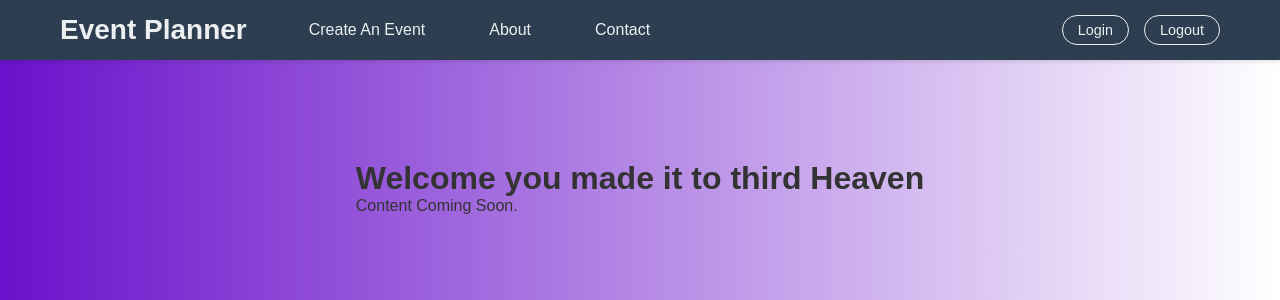
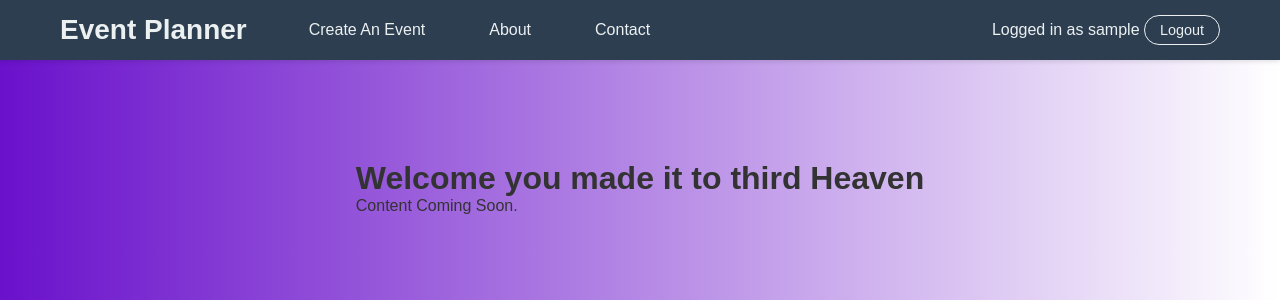
Before and after one commit to AlinaniSilomba/EventsApp, a Django app: page /events/ in a window 1280 px wide. Shown: the top 300 px of the page. Run offline with Django 5.2, Linux system fonts and the light colour scheme; the visitor is signed in with stand-in values (Sample User, id 1); some libraries are stand-ins or nearby versions.

Commit message:
Refactor navigation logic to conditionally display login/logout links; clean up HTML structure and add CSS comments for clarity

```diff
--- a/EventsPlanner/events/static/styles.css
+++ b/EventsPlanner/events/static/styles.css
@@ -246,11 +246,11 @@ body {
     /* flex-grow: 1; */ /* Alternative: Use this to push auth links right if margin-left: auto is not used on .navbar-auth */
 }
 
-/* Individual Main Navigation Link Item (LI) */
+/* Individual Main Navigation Link Item (LI)
 .nav-item {
-    /* No specific styles needed if using gap on ul */
+    /* No specific styles needed if using gap on ul
 }
-
+*/
 /* Individual Main Navigation Link (A) */
 .nav-link {
     color: #ecf0f1;
--- a/EventsPlanner/events/templates/events/index.html
+++ b/EventsPlanner/events/templates/events/index.html
@@ -18,9 +18,20 @@
             </li>
         </ul>
 
+        <!-- Todo!
+        Fix this logic here to toggle off and on buttons for login and logout
+        the issue is that both buttons are appearing in the navbar
+        -->
         <div class="navbar-auth">
-            <a href="{%url 'login'%}" class="auth-link login-link">Login</a>
-            <a href="{%url 'logout'%}" class="auth-link logout-link">Logout</a>
+            <ul>
+                {% if user.is_authenticated %}
+                <span>Logged in as {{user.username}}</span>
+                    <a href="{%url 'logout'%}" class="auth-link logout-link">Logout</a>
+                    {% else %}
+                    <a href="{%url 'login'%}" class="auth-link login-link">Login</a>
+                {% endif %}
+            </ul>
+
         </div>
     </div>
 </nav>
--- a/EventsPlanner/events/templates/events/layout.html
+++ b/EventsPlanner/events/templates/events/layout.html
@@ -12,9 +12,6 @@
     </head>
     <body>
 
-       {% block body %}
-
-
-       {% endblock body %}
+       {% block body %} {% endblock body %}
     </body>
 </html>
```
Also changed, not shown: EventsPlanner/events/templates/registration/login.html (+7 -0 lines).
